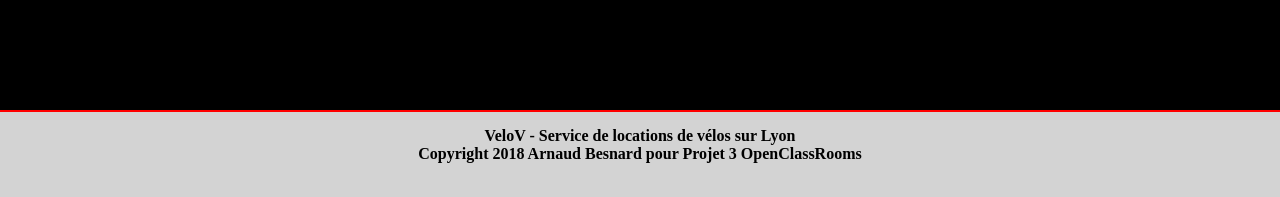
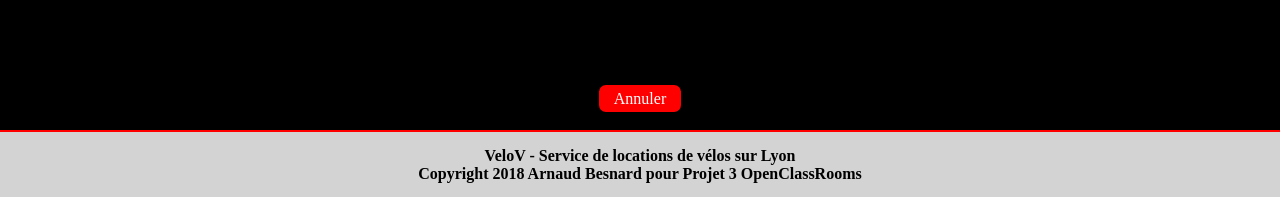
Before and after one commit to ArnaudBesnard/OCR-projet3, a plain HTML site: page index.html in a window 1280 px wide. Shown: the part 1434-1631 px from the top of the page. Drawn offline with nearby package versions, Linux system fonts and the light colour scheme; some packages are replaced by stand-ins of ours; no server answers.

Commit message:
Ajout btn annul

```diff
--- a/css/style.css
+++ b/css/style.css
@@ -3,7 +3,7 @@ body {
     height: 100%;
     margin: 0;
     padding: 0;
-    background-color:lightgray;
+    background-color: lightgray;
 }
 
 header {
@@ -199,6 +199,15 @@ h2 {
     cursor: pointer;
 }
 
+.buttonAnnul {
+    padding: 5px 15px;
+    background-color: red;
+    border-radius: 7px;
+    color: white;
+    cursor: pointer;
+    line-height: 2.5;
+}
+
 #reservation h3 {
     color: black;
     font-size: 1.4em;
@@ -212,16 +221,18 @@ h2 {
     display: block;
     width: auto;
     margin: 0, 15px;
-    height: 80px;
-    background-color:black;
+    height: 120px;
+    background-color: black;
     color: white;
     font-size: 1em;
     text-align: center;
-    padding-top: 30px;
+    padding-top: 10px;
     border-top: 2px solid red;
     border-bottom: 2px solid red;
 }
-#ligneStation, #ligneAdresse{
+
+#ligneStation,
+#ligneAdresse {
     color: red;
     font-size: 18px;
 }
@@ -231,7 +242,8 @@ h2 {
     margin-bottom: 15px;
     border: 1px solid black;
 }
-#compteur{
+
+#compteur {
     font-size: 1.5em;
     color: white;
 }
--- a/index.html
+++ b/index.html
@@ -64,7 +64,7 @@
         </div>
     </div>
 
-    <div class="divReservation"><span id="ligneStation"></span><br /><span id="ligneAdresse"></span><br /><span id="compteur"></span></div>
+    <div class="divReservation"><span id="ligneStation"></span><br /><span id="ligneAdresse"></span><br /><span id="compteur"></span><br /><span class="buttonAnnul">Annuler</span></div>
 
 
     <footer>
--- a/js/markers.js
+++ b/js/markers.js
@@ -96,11 +96,19 @@ var objMarkers = {
                 objTimer.initTimer(); // Appel de la fonction Timer()
                 $('#ligneStation').text("Vous avez réservé un vélo à la station : " + station.name);
                 $('#ligneAdresse').text("située à l'adresse : " + station.address);
+                $('.buttonAnnul').text('Annuler');
+            }); //emplacement fermeture accolade parenthese de la fonction click;
 
-            }); //emplacement fermeture accolade parenthese de la fonction click;
             $('.buttonClose').click(function () {
                 $('#reservation').hide('slow');
             });
         });
+        if (sessionStorage.length === 0) {
+            $('.buttonAnnul').css('display', 'none');
+        }
+        $('.buttonAnnul').click(function () {
+            //On vide le sessionStorage
+            sessionStorage.clear();
+        });
     }
 };
```
